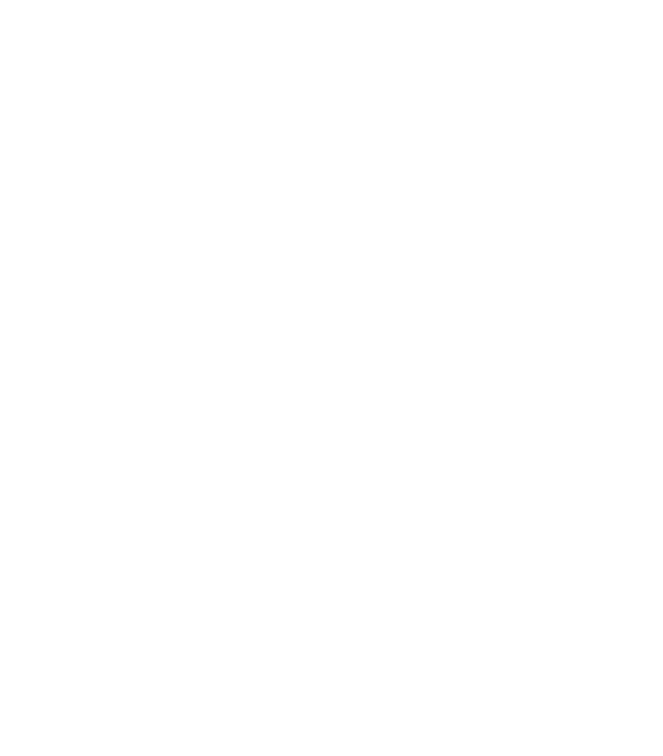
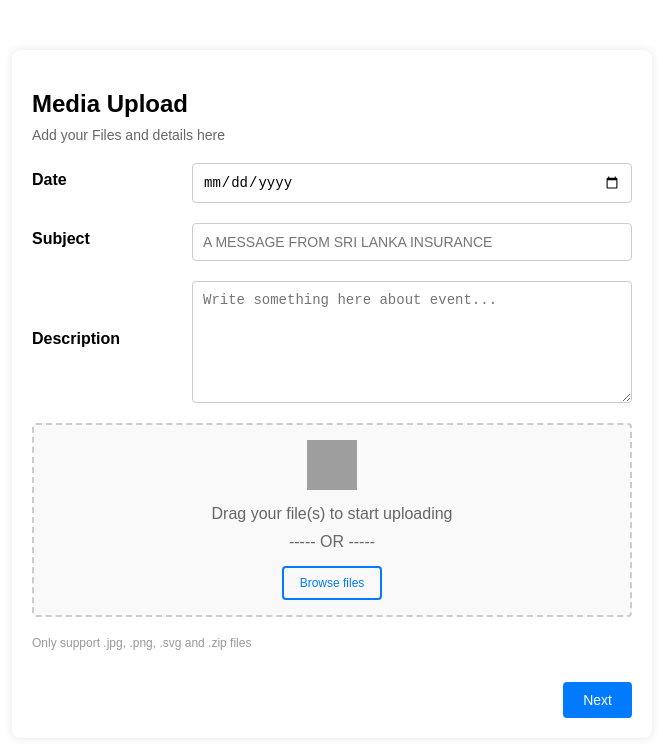
Before and after one commit to NirushaShehani/SLIC_Intranet, a React (Create React App) app in the folder intranet/: page /hr-notice-admin1 in a window 1280 px wide. Before the commit this address had no page. Shown: the top 756 px of the page, without its empty margins (308-971 px from the left). Built offline with nearby package versions, Linux system fonts and the light colour scheme; grey boxes are pictures that could not be loaded.

Commit message:
Added admin pages

```diff
--- a/intranet/src/App.js
+++ b/intranet/src/App.js
@@ -11,6 +11,8 @@
 import ContactListPage from './components/Pages/ContactListPage';
 import FullBranchEvent from './components/Pages/FullBranchEvent';
 import UploadEvent from './components/Pages/UploadEvent';
+import HRNoticeAdmin1 from './components/Pages/HRNoticeAdmin1';
+import HRNoticeAdmin2 from './components/Pages/HRNoticeAdmin2';
 
 const App =() => {
   return (
@@ -25,6 +27,8 @@
         <Route path="/contact-list" element={<ContactListPage/>}/>
         <Route path="/full-branch-events" element={<FullBranchEvent />} />
         <Route path="/upload-event" element={<UploadEvent />} />
+        <Route path="/hr-notice-admin1" element={<HRNoticeAdmin1 />} />
+        <Route path="/hr-notice-admin2" element={<HRNoticeAdmin2 />} />
 
       </Routes>
     </Router>
--- /dev/null
+++ b/intranet/src/Styles/HRNoticeAdmin1.css
@@ -0,0 +1,115 @@
+.hr-notice-admin {
+    background-color: #fff;
+    padding: 20px;
+    border-radius: 8px;
+    box-shadow: 0 0 10px rgba(0, 0, 0, 0.1);
+    max-width: 600px;
+    margin: 50px auto;
+    font-family: Arial, sans-serif;
+  }
+
+  .hr-notice-admin h2 {
+    margin-bottom: 10px;
+    font-size: 24px;
+  }
+
+  .form-description {
+    margin-bottom: 20px;
+    font-size: 14px;
+    color: #666;
+  }
+
+  .form-group {
+    margin-bottom: 20px;
+  }
+
+  .form-group label {
+    display: block;
+    margin-bottom: 5px;
+    font-weight: bold;
+  }
+
+  .form-group input[type="date"],
+  .form-group input[type="text"],
+  .form-group textarea {
+    width: 100%;
+    padding: 10px;
+    border: 1px solid #ccc;
+    border-radius: 4px;
+    font-size: 14px;
+  }
+
+  .form-group textarea {
+    height: 100px;
+    resize: vertical;
+  }
+
+  .upload-group {
+    border: 2px dashed #ccc;
+    padding: 20px; /* Reduced padding */
+    text-align: center;
+    border-radius: 4px;
+    position: relative;
+    background-color: #f9f9f9;
+    display: flex;
+    justify-content: center;
+    align-items: center;
+    height: 150px; /* Reduced height */
+  }
+
+  .upload-group .upload-icon {
+    width: 50px;
+    height: 50px;
+    margin-bottom: 10px;
+  }
+
+  .upload-area {
+    display: flex;
+    flex-direction: column;
+    align-items: center;
+    justify-content: center;
+  }
+
+  .upload-area p {
+    margin: 5px 0;
+    color: #666;
+  }
+
+  .upload-area button {
+    margin-top: 10px;
+    padding: 8px 16px; /* Smaller padding */
+    border: 2px solid #007bff;
+    color: #007bff;
+    background-color: transparent;
+    border-radius: 4px;
+    cursor: pointer;
+    font-size: 12px; /* Smaller font size */
+  }
+
+  .upload-area button:hover {
+    background-color: #e6f0ff;
+  }
+
+  .form-group.file-support p {
+    font-size: 12px;
+    color: #999;
+  }
+
+  .submit-button {
+    background-color: #007bff;
+    color: #fff;
+    padding: 10px 20px;
+    border: none;
+    border-radius: 4px;
+    cursor: pointer;
+    font-size: 14px;
+  }
+
+  .submit-button:hover {
+    background-color: #0056b3;
+  }
+
+  .form-footer {
+    display: flex;
+    justify-content: flex-end;
+  }
--- /dev/null
+++ b/intranet/src/Styles/HRNoticeAdmin2.css
@@ -0,0 +1,130 @@
+.hr-notice-admin {
+    background-color: #fff;
+    padding: 20px;
+    border-radius: 8px;
+    box-shadow: 0 0 10px rgba(0, 0, 0, 0.1);
+    max-width: 600px;
+    margin: 50px auto;
+    font-family: Arial, sans-serif;
+  }
+
+  .hr-notice-admin h2 {
+    margin-bottom: 10px;
+    font-size: 24px;
+  }
+
+  .form-description {
+    margin-bottom: 20px;
+    font-size: 14px;
+    color: #666;
+  }
+
+  .form-group {
+    margin-bottom: 20px;
+  }
+
+  .form-group label {
+    display: block;
+    margin-bottom: 5px;
+    font-weight: bold;
+  }
+
+  .form-group input[type="date"],
+  .form-group input[type="text"],
+  .form-group textarea {
+    width: 100%;
+    padding: 10px;
+    border: 1px solid #ccc;
+    border-radius: 4px;
+    font-size: 14px;
+  }
+
+  .form-group textarea {
+    height: 100px;
+    resize: vertical;
+  }
+
+  .upload-group {
+    border: 2px dashed #ccc;
+    padding: 20px; /* Reduced padding */
+    text-align: center;
+    border-radius: 4px;
+    position: relative;
+    background-color: #f9f9f9;
+    display: flex;
+    justify-content: center;
+    align-items: center;
+    height: 150px; /* Reduced height */
+  }
+
+  .upload-group .upload-icon {
+    width: 50px;
+    height: 50px;
+    margin-bottom: 10px;
+  }
+
+  .upload-area {
+    display: flex;
+    flex-direction: column;
+    align-items: center;
+    justify-content: center;
+  }
+
+  .upload-area p {
+    margin: 5px 0;
+    color: #666;
+  }
+
+  .upload-area button {
+    margin-top: 10px;
+    padding: 8px 16px; /* Smaller padding */
+    border: 2px solid #007bff;
+    color: #007bff;
+    background-color: transparent;
+    border-radius: 4px;
+    cursor: pointer;
+    font-size: 12px; /* Smaller font size */
+  }
+
+  .upload-area button:hover {
+    background-color: #e6f0ff;
+  }
+
+  .form-group.file-support p {
+    font-size: 12px;
+    color: #999;
+  }
+
+  .submit-button {
+    background-color: #007bff;
+    color: #fff;
+    padding: 10px 20px;
+    border: #e6e2e2;
+    border-radius: 4px;
+    cursor: pointer;
+    font-size: 14px;
+  }
+
+  .back-button {
+    border: 2px solid #b3aaaa;
+    color: #000;
+    background-color: transparent;
+    padding: 10px 20px;
+    border-radius: 4px;
+    cursor: pointer;
+    font-size: 14px;
+    margin-right: 10px;
+  }
+
+  .back-button:hover {
+    background-color: #f0f0f0;
+  }
+
+  .submit-button:hover {
+    background-color: #0056b3;
+  }
+
+  .form-footer {
+    display: flex;
+    justify-content: flex-end;
+  }
--- /dev/null
+++ b/intranet/src/components/Pages/HRNoticeAdmin1.jsx
@@ -0,0 +1,49 @@
+import React from 'react';
+import { useNavigate } from 'react-router-dom';
+import '../../Styles/HRNoticeAdmin1.css'; // Ensure to create and link this CSS file
+
+function HRNoticeAdmin1() {
+    const navigate = useNavigate();
+
+    const handleSubmit = (e) => {
+        e.preventDefault();
+        navigate('/hr-notice-admin2');
+      };
+  return (
+    <div className="hr-notice-admin">
+      <h2>Media Upload</h2>
+      <p className="form-description">Add your Files and details here</p>
+      <form>
+        <div className="form-group">
+          <label htmlFor="date">Date</label>
+          <input type="date" id="date" name="date" />
+        </div>
+        <div className="form-group">
+          <label htmlFor="subject">Subject</label>
+          <input type="text" id="subject" name="subject" placeholder="A MESSAGE FROM SRI LANKA INSURANCE" />
+        </div>
+        <div className="form-group">
+          <label htmlFor="description">Description</label>
+          <textarea id="description" name="description" placeholder="Write something here about event..."></textarea>
+        </div>
+        <div className="form-group upload-group">
+          <div className="upload-area">
+            <img src="upload-icon.png" className="upload-icon" /> {/* Use an appropriate icon */}
+            <p>Drag your file(s) to start uploading</p>
+            <p>----- OR -----</p>
+            <button type="button" onClick={() => document.getElementById('file-upload').click()}>Browse files</button>
+            <input type="file" id="file-upload" name="file-upload" multiple style={{ display: 'none' }} />
+          </div>
+        </div>
+        <div className="form-group file-support">
+          <p>Only support .jpg, .png, .svg and .zip files</p>
+        </div>
+        <div className="form-footer">
+          <button type="submit" className="submit-button" onClick={handleSubmit}>Next</button>
+        </div>
+      </form>
+    </div>
+  );
+}
+
+export default HRNoticeAdmin1;
--- /dev/null
+++ b/intranet/src/components/Pages/HRNoticeAdmin2.jsx
@@ -0,0 +1,54 @@
+import React from 'react';
+import { useNavigate } from 'react-router-dom';
+import '../../Styles/HRNoticeAdmin2.css'; // Ensure to create and link this CSS file
+
+function HRNoticeAdmin1() {
+  const navigate = useNavigate();
+
+  const handleBack = () => {
+    navigate('/hr-notice-admin1');
+  };
+
+  const handleSubmit = (e) => {
+    e.preventDefault();
+    navigate('/full-notices');
+  };
+  return (
+    <div className="hr-notice-admin">
+      <h2>Media Upload</h2>
+      <p className="form-description">Add your Files and details here</p>
+      <form>
+        <div className="form-group">
+          <label htmlFor="date">Date</label>
+          <input type="date" id="date" name="date" />
+        </div>
+        <div className="form-group">
+          <label htmlFor="subject">Subject</label>
+          <input type="text" id="subject" name="subject" placeholder="A MESSAGE FROM SRI LANKA INSURANCE" />
+        </div>
+        <div className="form-group">
+          <label htmlFor="description">Description</label>
+          <textarea id="description" name="description" placeholder="Write something here about event..."></textarea>
+        </div>
+        <div className="form-group upload-group">
+          <div className="upload-area">
+            <img src="upload-icon.png" className="upload-icon" /> {/* Use an appropriate icon */}
+            <p>Drag your file(s) to start uploading</p>
+            <p>----- OR -----</p>
+            <button type="button" onClick={() => document.getElementById('file-upload').click()}>Browse files</button>
+            <input type="file" id="file-upload" name="file-upload" multiple style={{ display: 'none' }} />
+          </div>
+        </div>
+        <div className="form-group file-support">
+          <p>Only support .jpg, .png, .svg and .zip files</p>
+        </div>
+        <div className="form-footer">
+          <button type="back" className="back-button" onClick={handleBack}>Back</button>
+          <button type="submit" className="submit-button" onClick={handleSubmit}>Submit</button>
+        </div>
+      </form>
+    </div>
+  );
+}
+
+export default HRNoticeAdmin1;
```
